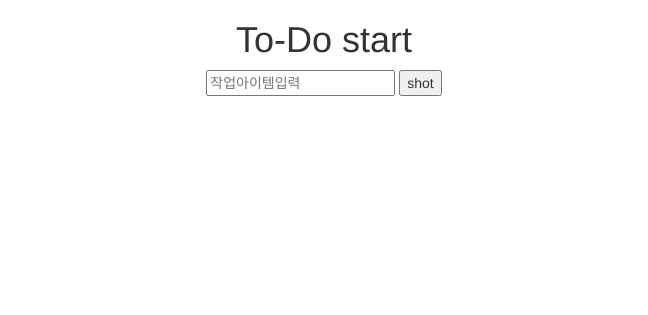
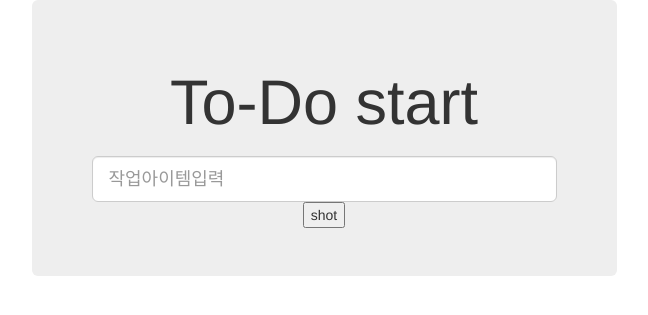
Before and after one commit to meteorizer/try_django, a Django app: page / in a window 1280 px wide. Shown: the top 315 px of the page, without its empty margins (316-964 px from the left). Run offline with Django 3.2, Linux system fonts and the light colour scheme; some libraries are stand-ins or nearby versions.

Commit message:
레이아웃 개선을 위한 부트스트랩 사용

```diff
--- a/functional_tests/tests.py
+++ b/functional_tests/tests.py
@@ -6,8 +6,9 @@ import time
 from selenium import webdriver
 from selenium.webdriver.common.keys import Keys
 from django.test import LiveServerTestCase
+from django.contrib.staticfiles.testing import StaticLiveServerTestCase
 
-class NewVisitorTest(LiveServerTestCase):
+class NewVisitorTest(StaticLiveServerTestCase):
     """unit test"""
     def setUp(self):
         self.browser = webdriver.Firefox()
@@ -73,6 +74,7 @@ class NewVisitorTest(LiveServerTestCase):
         ## 새로운 브라우저 세션을 이용하여 에디스의 정보가
         ## 쿠키를 통해 유입되는 것을 방지한다.
         time.sleep(1)
+        self.browser.refresh()
         self.browser.quit()
         time.sleep(1)
         self.browser = webdriver.Firefox()
@@ -112,5 +114,5 @@ class NewVisitorTest(LiveServerTestCase):
         self.assertAlmostEqual(
             inputbox.location['x'] + inputbox.size['width'] / 2,
             512,
-            delta=10
+            delta=50
         )
--- /dev/null
+++ b/lists/static/css/base.css
@@ -0,0 +1,3 @@
+#item_text {
+    margin-top: 2ex;
+}
--- a/lists/templates/base.html
+++ b/lists/templates/base.html
@@ -4,6 +4,7 @@
         <title>To-Do lists</title>
         <meta name="viewport" content="width=device-width, initial-scale=1.0">
         <link rel="stylesheet" href="/static/bower_components/bootstrap/dist/css/bootstrap.min.css" media="screen">
+        <link rel="stylesheet" href="/static/css/base.css" media="screen">
         <style>
             td {border: 1px solid black;}
         </style>
@@ -11,11 +12,11 @@
     <body>
         <div class="container">
             <div class="row">
-                <div class="col-md-6 col-md-offset-3">
+                <div class="col-md-6 col-md-offset-3 jumbotron">
                     <div class="text-center">
                         <h1>{% block header_text %}{% endblock %}</h1>
                         <form method="POST" action="{% block form_action %}{% endblock%}">
-                            <input type="text" id="item_text" name="item_text" placeholder="작업아이템입력" value="">
+                            <input type="text" id="item_text" name="item_text" class="form-control input-lg" placeholder="작업아이템입력" value="">
                             {% csrf_token %}
                             <input type="submit" value="shot">
                         </form>
@@ -25,5 +26,6 @@
                 </div>
             </div>
         </div>
+        <script src="/static/bower_components/jquery/dist/jquery.min.js"></script>
     </body>
 </html>
```
